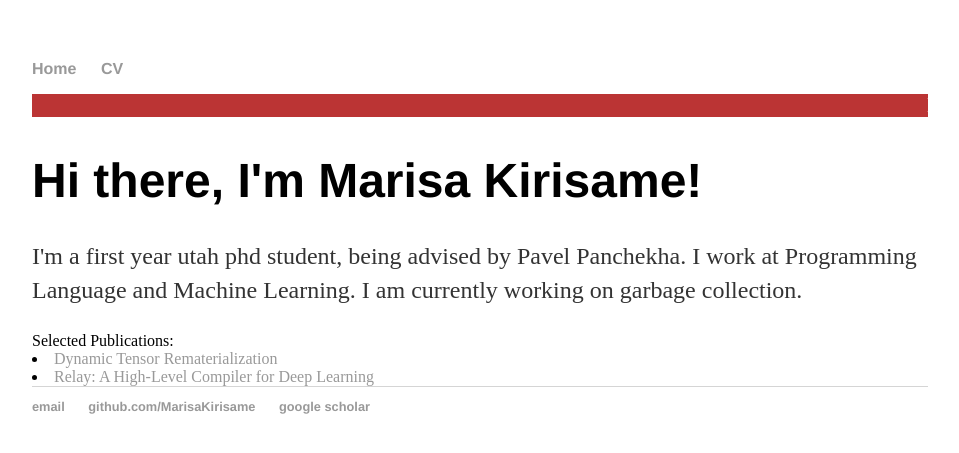
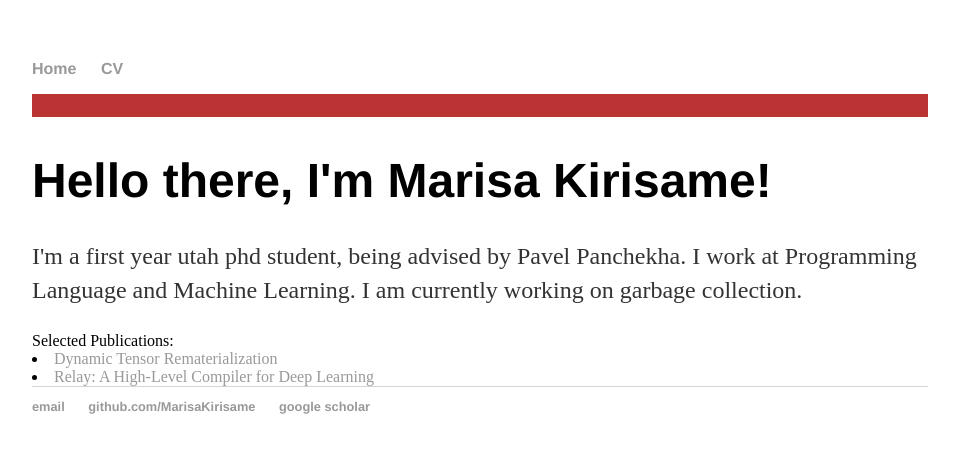
Before and after one commit to MarisaKirisame/MarisaKirisame.github.io, a Jekyll site: the page built from index.html, in a window 1280 px wide. Shown: the top 453 px of the page, without its empty margins (160-1119 px from the left). Built offline with Jekyll 4.4.1, drawn with Linux system fonts in a browser that asks for light colours.

Commit message:
general kenobi

```diff
--- a/index.html
+++ b/index.html
@@ -11,7 +11,7 @@ title: Marisa Kirisame
     </marquee>
 </div>
 <div class="blurb">
-	<h1>Hi there, I'm Marisa Kirisame!</h1>
+	<h1>Hello there, I'm Marisa Kirisame!</h1>
 	<p>I'm a first year utah phd student, being advised by Pavel Panchekha. I work at Programming Language and Machine Learning. I am currently working on garbage collection. </p>
   Selected Publications:
   <li><a href="https://arxiv.org/abs/2006.09616">Dynamic Tensor Rematerialization</a></li>
```
